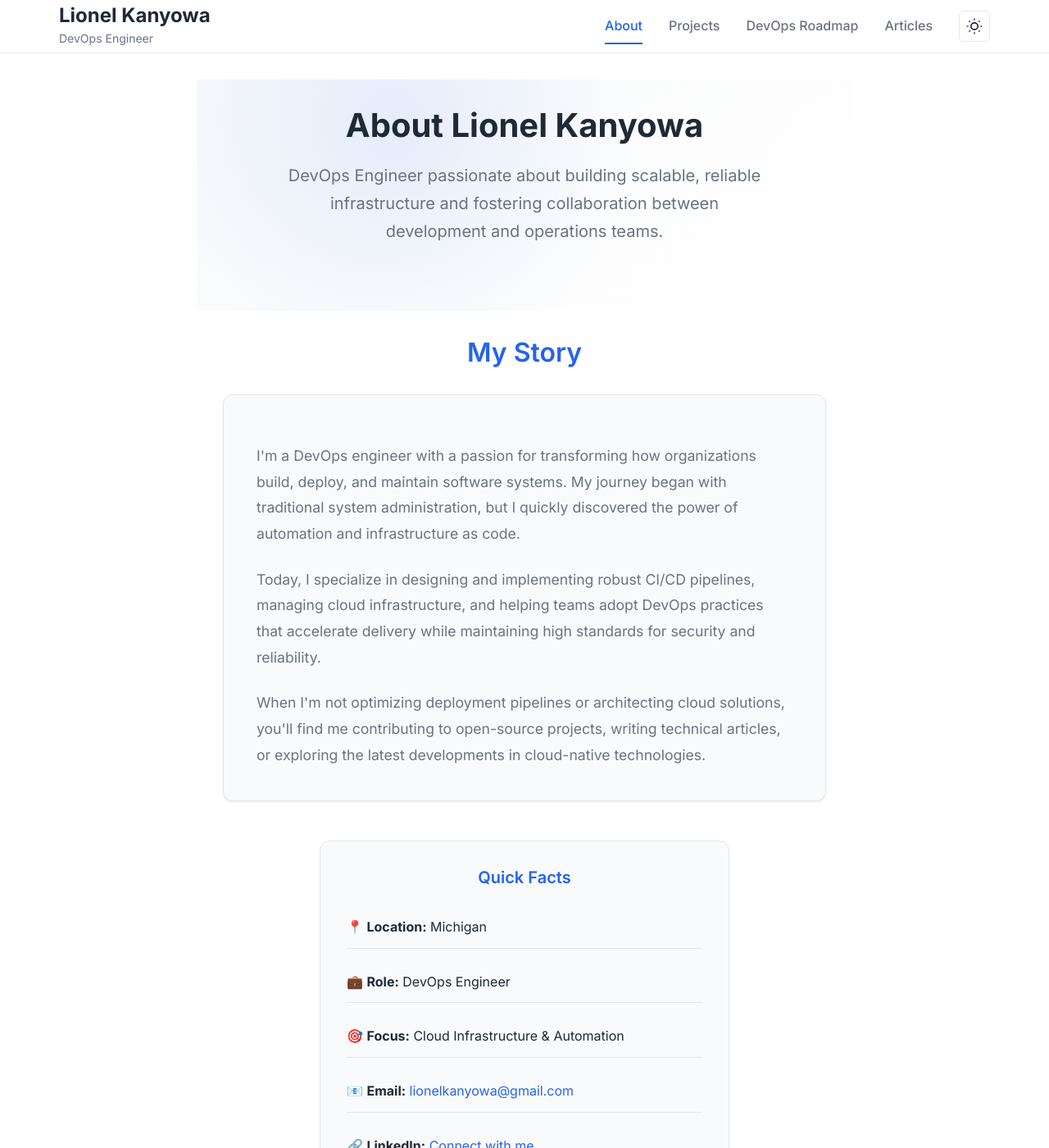
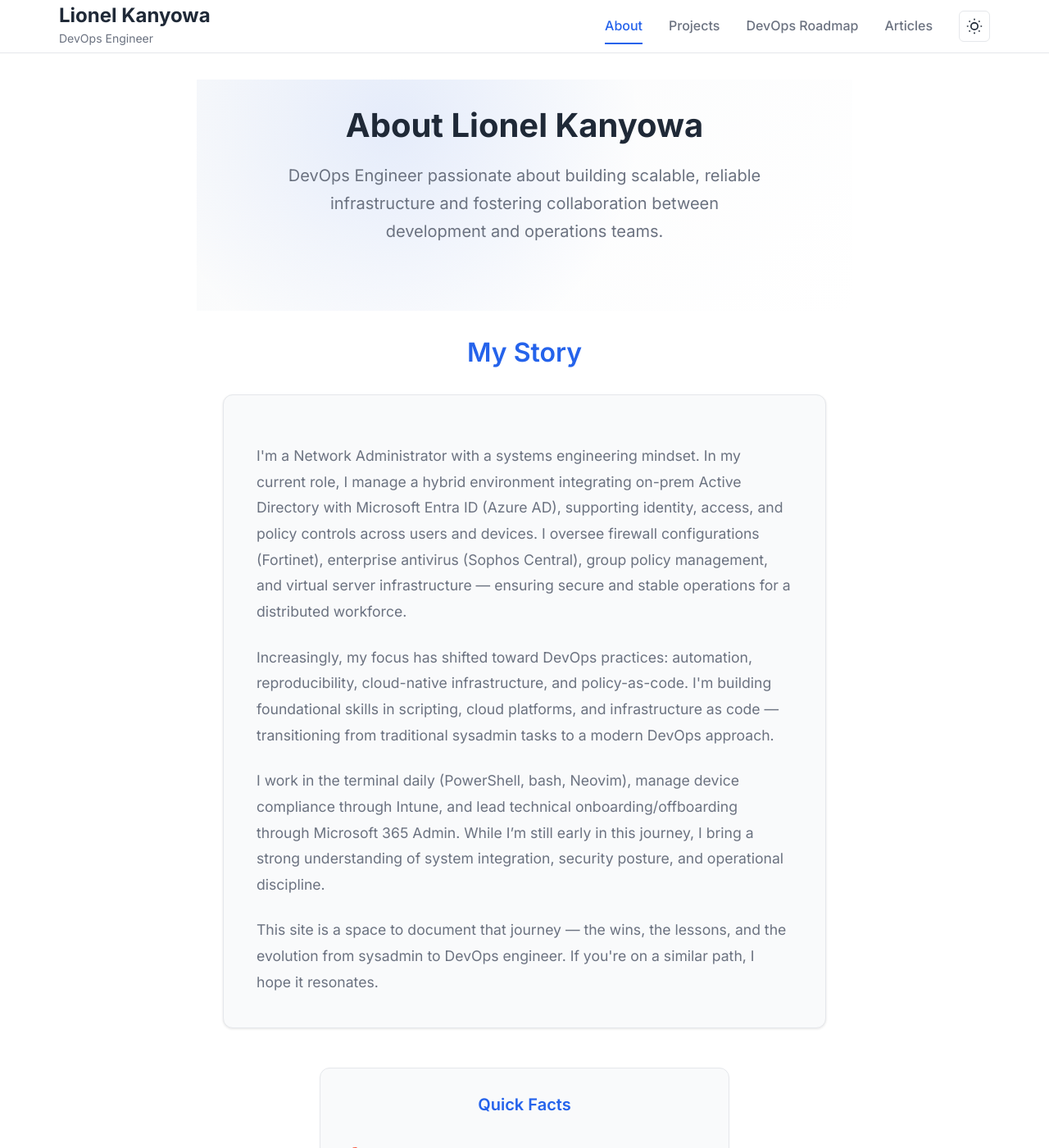
Before and after one commit to lionelkanyowa/lionelkanyowa.github.io, a Jekyll site: the page built from about.md, in a window 1280 px wide and 1400 px high. Shown: the whole window at 82% size. Built offline with Jekyll 4.4.1, drawn with Linux system fonts in a browser that asks for light colours.

Commit message:
chore: updated 'My Story' in about.md with new content

```diff
--- a/about.md
+++ b/about.md
@@ -19,13 +19,16 @@
       <div class="story-content">
         <div class="story-card">
           <p>
-            I'm a DevOps engineer with a passion for transforming how organizations build, deploy, and maintain software systems. My journey began with traditional system administration, but I quickly discovered the power of automation and infrastructure as code.
+            I'm a Network Administrator with a systems engineering mindset. In my current role, I manage a hybrid environment integrating on-prem Active Directory with Microsoft Entra ID (Azure AD), supporting identity, access, and policy controls across users and devices. I oversee firewall configurations (Fortinet), enterprise antivirus (Sophos Central), group policy management, and virtual server infrastructure — ensuring secure and stable operations for a distributed workforce.
           </p>
           <p>
-            Today, I specialize in designing and implementing robust CI/CD pipelines, managing cloud infrastructure, and helping teams adopt DevOps practices that accelerate delivery while maintaining high standards for security and reliability.
+            Increasingly, my focus has shifted toward DevOps practices: automation, reproducibility, cloud-native infrastructure, and policy-as-code. I'm building foundational skills in scripting, cloud platforms, and infrastructure as code — transitioning from traditional sysadmin tasks to a modern DevOps approach.
           </p>
           <p>
-            When I'm not optimizing deployment pipelines or architecting cloud solutions, you'll find me contributing to open-source projects, writing technical articles, or exploring the latest developments in cloud-native technologies.
+            I work in the terminal daily (PowerShell, bash, Neovim), manage device compliance through Intune, and lead technical onboarding/offboarding through Microsoft 365 Admin. While I’m still early in this journey, I bring a strong understanding of system integration, security posture, and operational discipline.
+          </p>
+          <p>
+          This site is a space to document that journey — the wins, the lessons, and the evolution from sysadmin to DevOps engineer. If you're on a similar path, I hope it resonates.
           </p>
         </div>
       </div>
```
